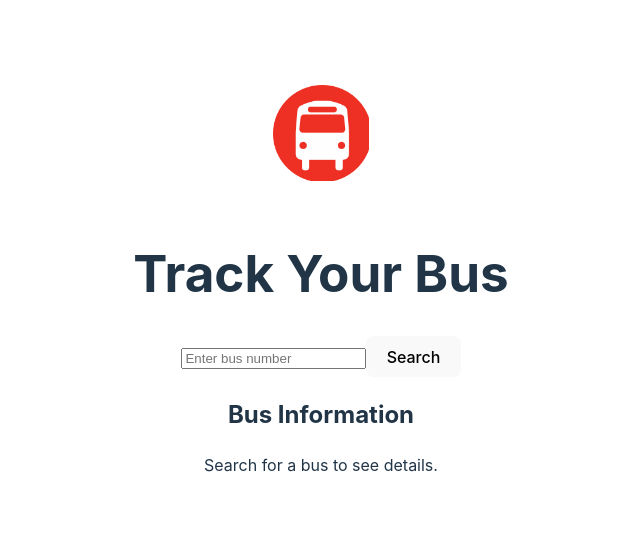
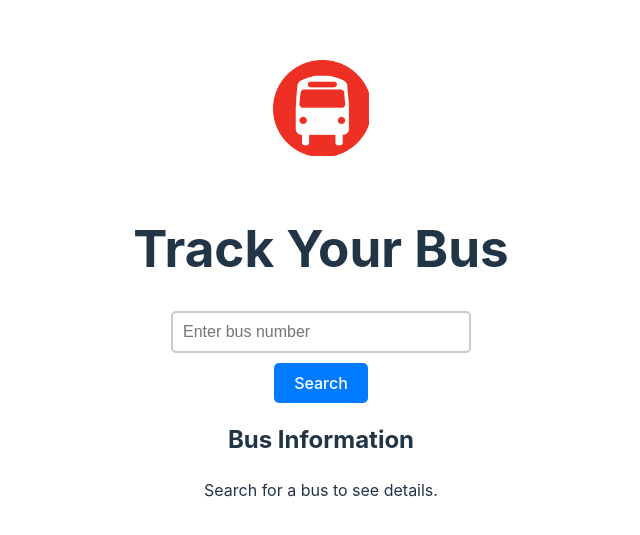
Before and after one commit to anuraggr/trackbus, a React (Vite) app: page / in a window 1280 px wide. Shown: the part 123-658 px from the top of the page, without its empty margins (319-959 px from the left). Built offline with nearby package versions, Linux system fonts and the light colour scheme.

Commit message:
Update App.css

```diff
--- a/src/App.css
+++ b/src/App.css
@@ -36,3 +36,41 @@
 .card {
   padding: 2em;
 }
+
+
+
+/* Style for the search bar */
+.search-bar {
+  width: 100%;
+  padding: 10px;
+  border: 2px solid #ccc;
+  border-radius: 5px;
+  font-size: 16px;
+  margin-bottom: 10px;
+  box-sizing: border-box;
+}
+
+/* Style for the search button */
+.search-button {
+  padding: 10px 20px;
+  background-color: #007bff;
+  color: white;
+  border: none;
+  border-radius: 5px;
+  cursor: pointer;
+  font-size: 16px;
+  transition: background-color 0.3s ease;
+}
+
+.search-button:hover {
+  background-color: #0056b3; /* Darken the button on hover */
+}
+
+.search-container {
+  display: flex;
+  flex-direction: column;
+  align-items: center;
+  margin-bottom: 20px;
+  width: 300px;
+  margin: 0 auto;
+}
```
